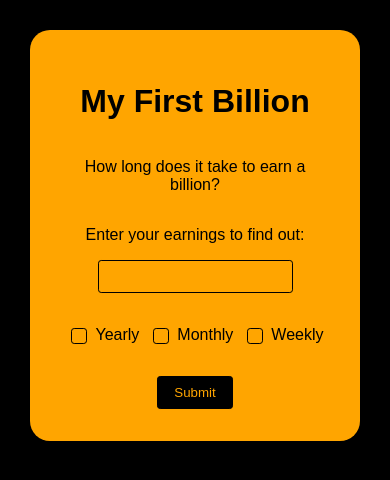
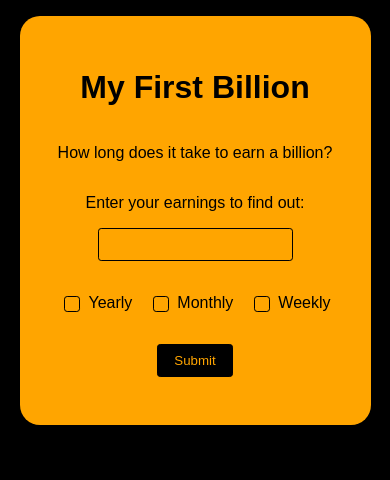
Before and after one commit to janemaguire/billionaire-timeline, a React (Vite) app: page / in a window 390 px wide. Shown: the top 480 px of the page. Built offline with nearby package versions, Linux system fonts and the light colour scheme; a web font is replaced by a local one.

Commit message:
Defines responsive styles

```diff
--- a/src/Form.css
+++ b/src/Form.css
@@ -1,7 +1,3 @@
-.form-container {
-
-}
-
 .period-container {
     display: flex;
     justify-content: space-around;
@@ -71,6 +67,7 @@ input[type="radio"] {
     padding: 0.5rem 1rem;
     border: 0.1rem solid black;
     border-radius: 0.2rem;
+    margin-bottom: 1rem;
   }
 
   .submit-button {
--- a/src/index.css
+++ b/src/index.css
@@ -5,23 +5,36 @@
 }
 
 #body {
-  flex-direction: column;
-  margin: 0 auto;
-  padding: 30px;
-  place-items: start;
+  display: flex;
+  justify-content: center;
+  align-items: center;
+  margin: 0;
+  padding: 1rem 0;
   background: black;
   font-family: "Cal Sans", sans-serif;
   font-weight: 400;
   font-style: normal;
+  width: 100vw;
 }
 
 #root {
-  flex-direction: column;
-  max-width: 340px;
-  margin: 0 auto;
   padding: 2rem;
   text-align: center;
   color: black;
   background-color: orange;
   border-radius: 20px;
+  width: 90vw;
 }
+
+/* Styles for anything wider than 480 */
+@media only screen and (min-width: 480px) {
+
+  #body {
+    height: 100vh;
+  }
+
+  #root {
+    width: 480px;
+    height: 700px;
+  }
+}
```
Also changed, not shown: src/App.css (line endings or trailing spaces).
